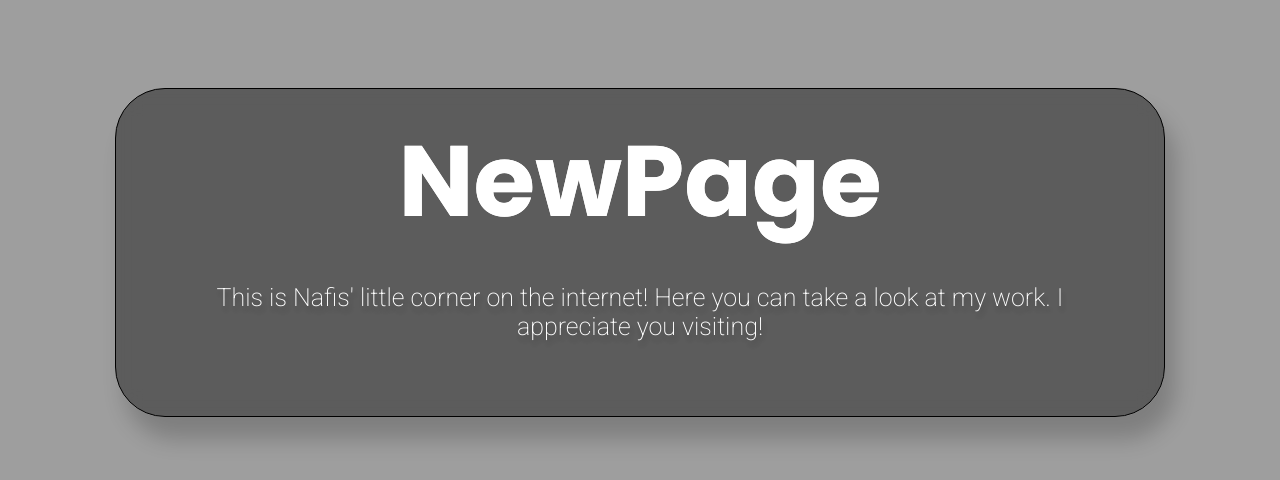
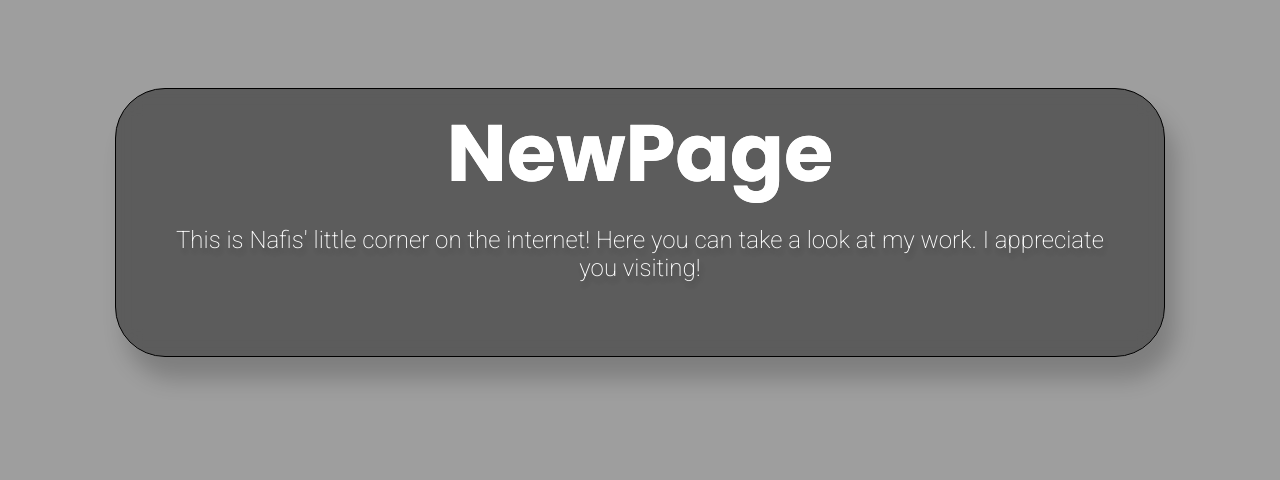
Before and after one commit to nafis-es/newpage, a plain HTML site: page index.html in a window 1280 px wide. Drawn offline with Linux system fonts and the light colour scheme.

Commit message:
font size

```diff
--- a/styles.css
+++ b/styles.css
@@ -30,7 +30,7 @@
     flex-direction: column;
     color: white;
     text-shadow: 2px 5px 5px rgba(0, 0, 0, 0.2);
-    font-size: 50px;
+    font-size: clamp(25px, 5vh, 50px);
     font-family: 'Poppins', sans-serif;
     width: 100%;
     text-align: center;
@@ -39,7 +39,7 @@
 .header p {
     color: white;
     text-shadow: 2px 5px 5px rgba(0, 0, 0, 0.2);
-    font-size: 25px;
+    font-size: clamp(12px, 3vh, 25px);
     font-family: 'Roboto', sans-serif;
     font-weight: 200;
     width: 100%;
```
